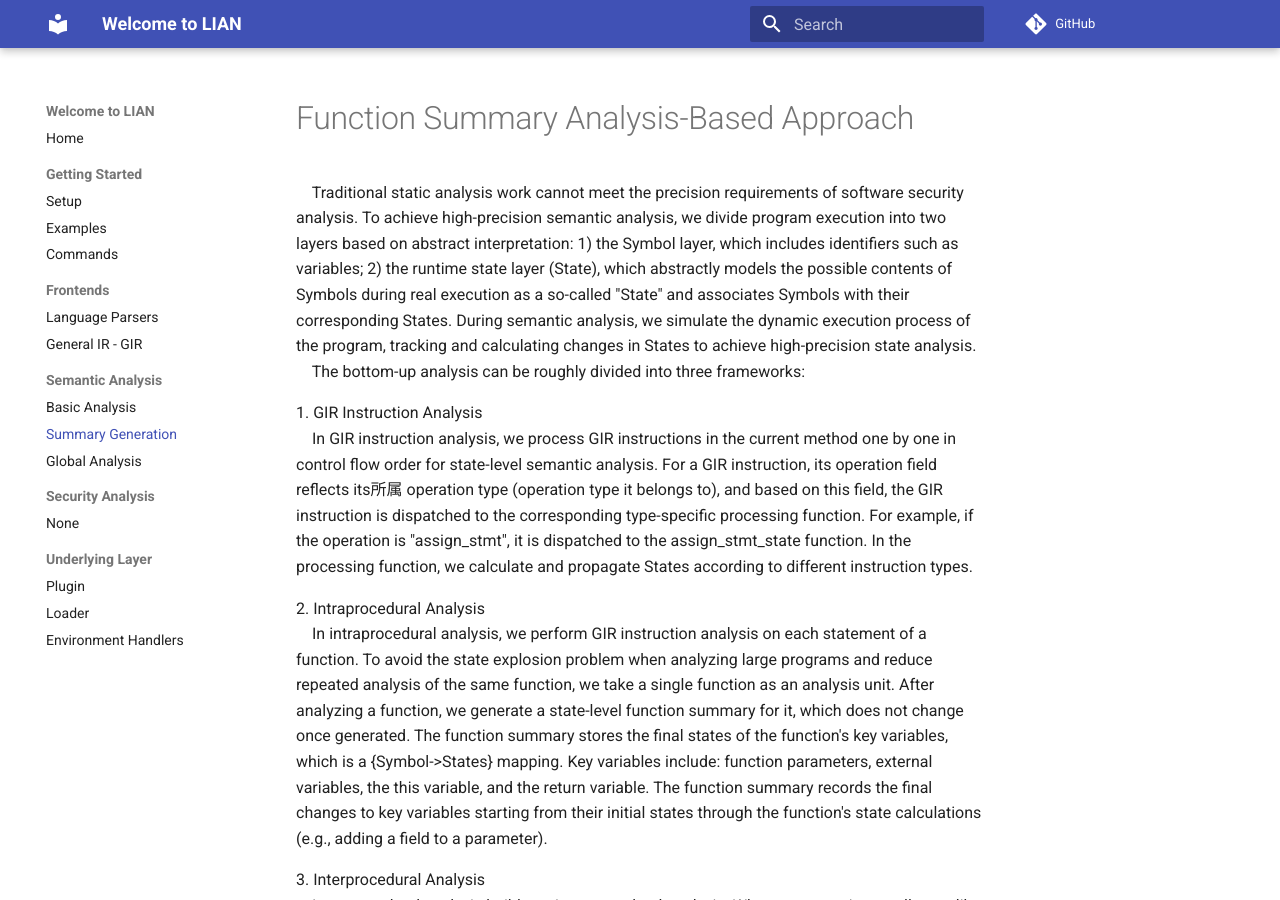
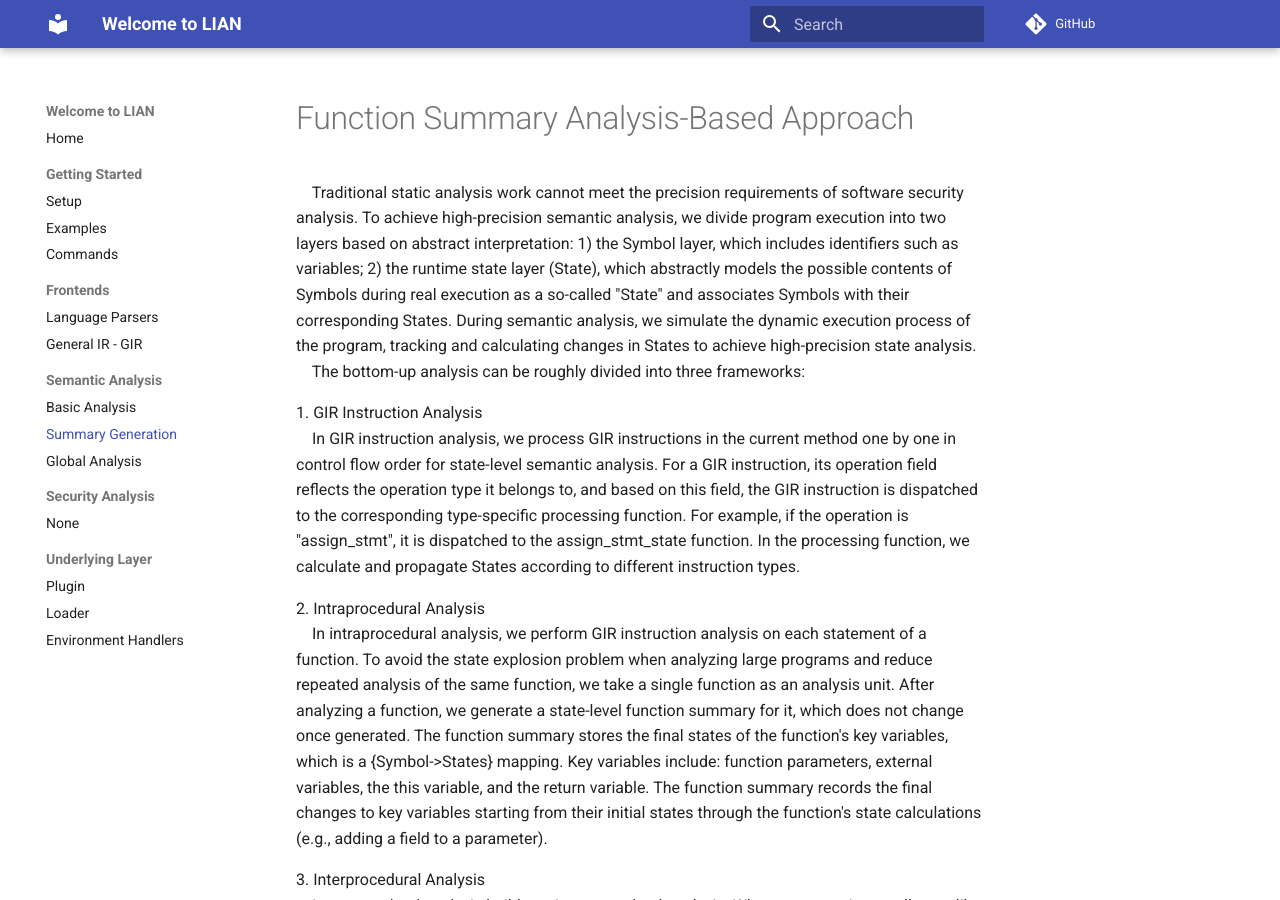
Before and after one commit to yang-guangliang/lian, an MkDocs documentation site: the page built from docs/en/summary_generation.md, in a window 1280 px wide and 900 px high. Built offline with MkDocs 1.6.1 and Material for MkDocs 9.7.7, drawn with Linux system fonts in a browser that asks for light colours; comment, search, counter and statistics services are not loaded.

Commit message:
update docs/en/summary_generation.md.
Signed-off-by: Rainy <13405303+gao-ruining@user.noreply.gitee.com>

```diff
--- a/docs/en/summary_generation.md
+++ b/docs/en/summary_generation.md
@@ -4,7 +4,7 @@
  The bottom-up analysis can be roughly divided into three frameworks:
 
  1. GIR Instruction Analysis
- In GIR instruction analysis, we process GIR instructions in the current method one by one in control flow order for state-level semantic analysis. For a GIR instruction, its operation field reflects its所属 operation type (operation type it belongs to), and based on this field, the GIR instruction is dispatched to the corresponding type-specific processing function. For example, if the operation is "assign_stmt", it is dispatched to the assign_stmt_state function. In the processing function, we calculate and propagate States according to different instruction types.
+ In GIR instruction analysis, we process GIR instructions in the current method one by one in control flow order for state-level semantic analysis. For a GIR instruction, its operation field reflects the operation type it belongs to, and based on this field, the GIR instruction is dispatched to the corresponding type-specific processing function. For example, if the operation is "assign_stmt", it is dispatched to the assign_stmt_state function. In the processing function, we calculate and propagate States according to different instruction types.
 
  2. Intraprocedural Analysis
  In intraprocedural analysis, we perform GIR instruction analysis on each statement of a function. To avoid the state explosion problem when analyzing large programs and reduce repeated analysis of the same function, we take a single function as an analysis unit. After analyzing a function, we generate a state-level function summary for it, which does not change once generated. The function summary stores the final states of the function's key variables, which is a {Symbol->States} mapping. Key variables include: function parameters, external variables, the this variable, and the return variable. The function summary records the final changes to key variables starting from their initial states through the function's state calculations (e.g., adding a field to a parameter).
```
